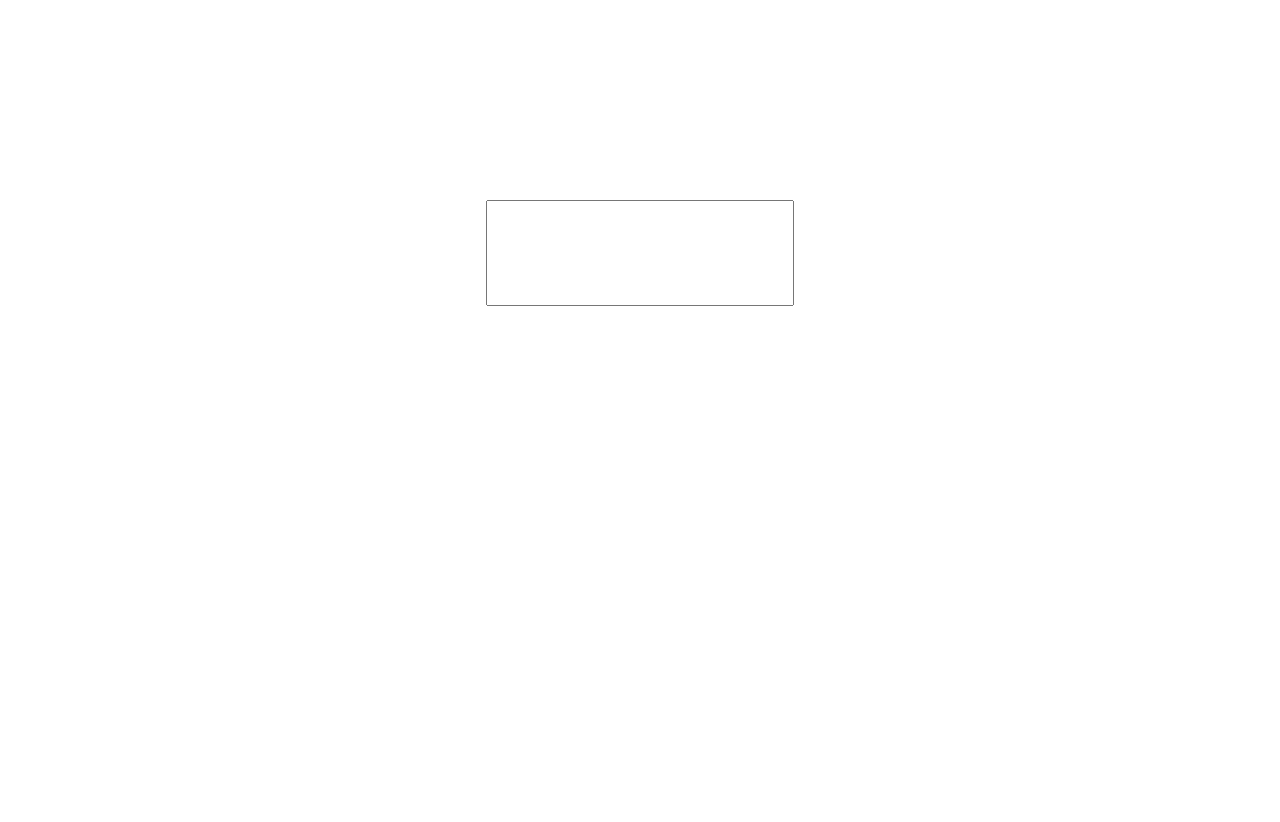
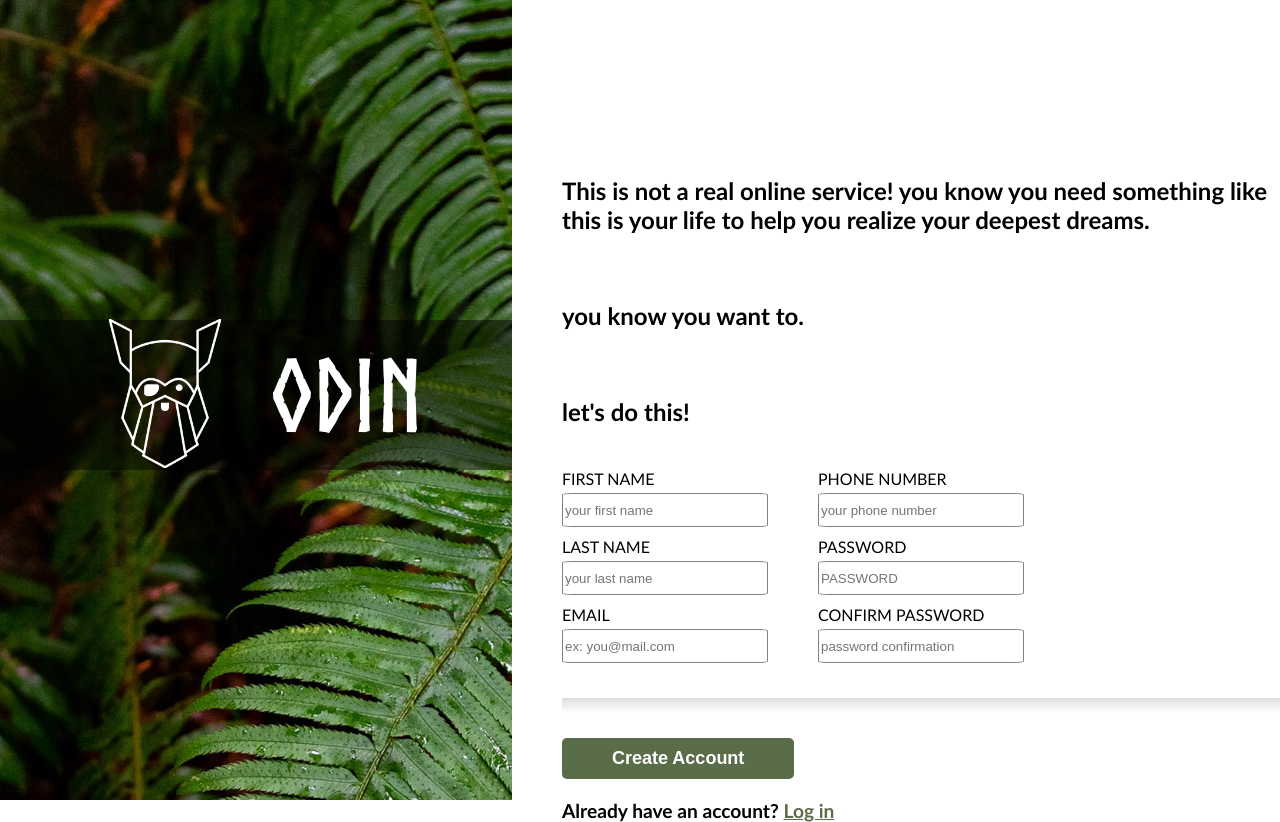
Before and after one commit to meepoorkeepo/KEEPO, a plain HTML site: page index.html in a window 1280 px wide. Before the commit the page ends 800 px from the top, so only its background shows below. Drawn offline with Linux system fonts and the light colour scheme.

Commit message:
forum
my first forum

```diff
--- /dev/null
+++ b/essai.css
@@ -0,0 +1,14 @@
+input {
+    border: 2px solid #000;
+    margin-bottom: 15px;
+    padding: 5px;
+    border-radius: 5px;
+  }
+
+  input:invalid {
+    border-color: red;
+  }
+
+  input:valid {
+    border-color: green;
+  }
--- a/index.html
+++ b/index.html
@@ -3,16 +3,67 @@
 <head>
     <meta charset="UTF-8">
     <meta name="viewport" content="width=device-width, initial-scale=1.0">
+    <link rel="stylesheet" href="stylesheet.css">
     <title>Document</title>
-    <link rel="stylesheet" href="stylesheet.css">
 </head>
 <body>
-    <div class="main">
-        <div id="the_div_of_input">
-            <input id="input" type="text">
-        </div>
-        <div class="buttons"></div>
+  <div class="div_img">
+    <div class="logo">
+      <div class="the_logo">
+        <img src="./odin-lined.png" alt="odin logo" style="margin-left: 70px;" width="112px">
+      </div>
+      <div class="logo_name">ODIN</div>
     </div>
+  </div>
+  <div class="div_forum">
+    <br><br><br><br><br><br><br><br>
+    <p>This is not a real online service! you know you need something like this is your life to help you realize your deepest dreams.</p>
+    <br>
+    <p>you know you want to.</p>
+    <br>
+
+    <p>let's do this!</p>
+    <br>
+    <form action="#" method="get" class="forum">
+      <div class="information">
+        <DIV class="first">
+              <label for="first_name">FIRST NAME</label>
+              <br>
+              <input style="margin-bottom: 10px; margin-top: 5px;" type="text" id="first_name" name="first_name" placeholder="your first name" >
+              <br>
+              <label for="first_name">LAST NAME</label>
+              <br>
+              <input style="margin-bottom: 10px; margin-top: 5px" type="text" id="first_name" name="first_name" placeholder="your last name">
+              <br>
+              <label for="first_name">EMAIL</label>
+              <br>
+              <input title="plz enter a valid email" style="margin-bottom: 10px; margin-top: 5px" type="email" id="first_name" name="first_name" placeholder="ex: you@mail.com">
+              <br>
+        </DIV>
+        <DIV class="second">
+              <label for="first_name">PHONE NUMBER</label>
+              <br>
+              <input style="margin-bottom: 10px; margin-top: 5px" minlength="3" type="number" id="first_name" name="first_name" placeholder="your phone number">
+              <br>
+              <label for="first_name">PASSWORD</label>
+              <br>
+              <input style="margin-bottom: 10px; margin-top: 5px" type="password" id="first_name" name="first_name" placeholder="PASSWORD">
+              <br>
+              <label for="first_name">CONFIRM PASSWORD</label>
+              <br>
+              <input style="margin-bottom: 10px; margin-top: 5px" type="password" id="first_name" name="first_name" placeholder="password confirmation">
+
+        </DIV>
+
+      </div>
+      <div class="shadows"></div>
+      <button type="submit">Create Account</button>
+      <div class="account">Already have an account?
+        <a href="#">Log in</a>
+      </div>
+    </form>
+
+  </div>
+
 </body>
-<script src="javascript.js"></script>
 </html>
--- a/stylesheet.css
+++ b/stylesheet.css
@@ -1,30 +1,87 @@
-#the_div_of_input{
+@font-face{
+    font-family: my_font;
+    src: url(./Norse-Bold.otf);
+}
+body{
     display: flex;
+    margin: 0;
+    font-family: 'Gill Sans', 'Gill Sans MT', Calibri, 'Trebuchet MS', sans-serif;
+}
+
+.div_img{
+    background-image:url(./photo-1585202900225-6d3ac20a6962.avif);
+    background-size: 200%;
+    height: 100vh;
+    width: 40%;
+}
+.logo{
+    background-color: rgba(0, 0, 0, 0.479);
+    height: 150px;
+    margin-top: 40vh;
+    display: flex;
+    justify-items: center;
     justify-content: center;
-    margin-top: 200px;
+    align-items: center;
 }
-#input{
+.logo_name{
+    color: white;
+    font-size: 100px;
+    font-family: my_font;
+    margin-left: 50px;
+    margin-right: 50px;
+
+}
+.div_forum{
+    width: 60%;
+}
+p{
+    font-size: x-large;
+    padding-left: 50px;
+    font-weight: bolder;
+}
+.forum{
+    padding-left: 50px;
+}
+.information{
     display: flex;
-    align-items: center;
-    text-align: center;
-    width: 300px;
-    height: 100px;
-    font-weight: 600;
-    font-size:xx-large ;
-    justify-content: center;
-};
-#seven{
+
+}
+.second{
+    padding-left: 50px;
+}
+input{
     width: 200px;
-
-};
-#seven{
-    display: flex;
-    align-items: center;
-    text-align: center;
-    width: 70px;
-    height: 70px;
-    justify-content: center;
-    background-color: brown;
-    margin-top: 10px;
-    margin-left: 320px;
-};
+    height: 30px;
+    border-radius: 5%;
+    border: gray solid 1px;
+}
+    input:invalid{
+        border-color: red;
+    }
+.shadows{
+    background-image: linear-gradient(rgb(223, 222, 222), white);
+    margin-top: 25px;
+    margin-bottom: 25px;
+    height: 15px;
+    width: 100%;
+}
+button{
+    padding : 10px;
+    padding-left: 50px;
+    padding-right: 50px;
+    border-radius: 5px;
+    background-color: #596d48;
+    color: white;
+    border: #596d48;
+    font-weight: bold;
+    font-size: large;
+    cursor: pointer;
+}
+.account{
+    margin-top: 20px;
+    font-size: larger;
+    font-weight:600;
+}
+a{
+    color: #596d48;
+}
```
Also changed, not shown: essai.html (added, +27 -0 lines), Norse-Bold.otf (added), odin-lined.png (added), photo-1585202900225-6d3ac20a6962.avif (added).
